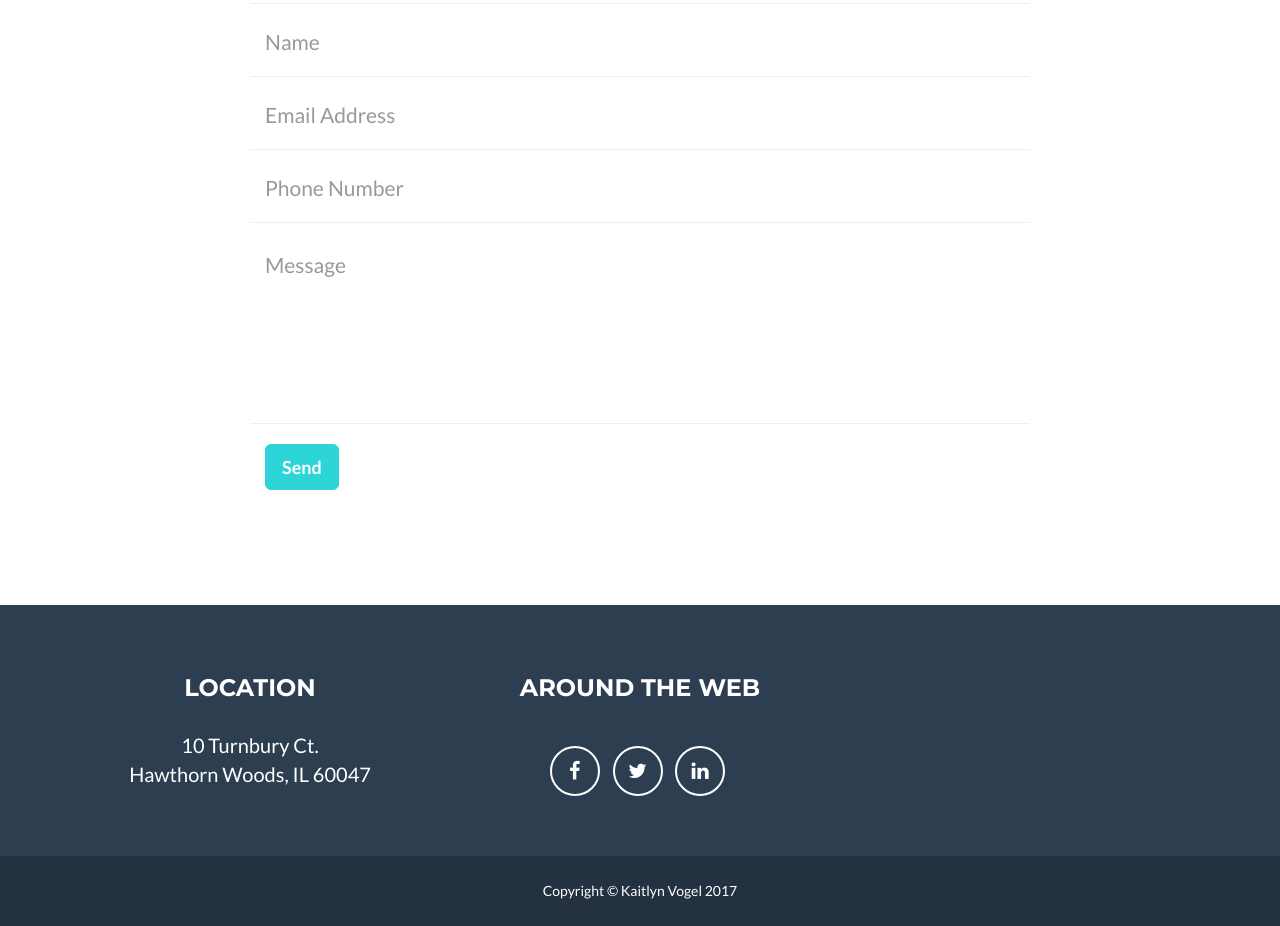
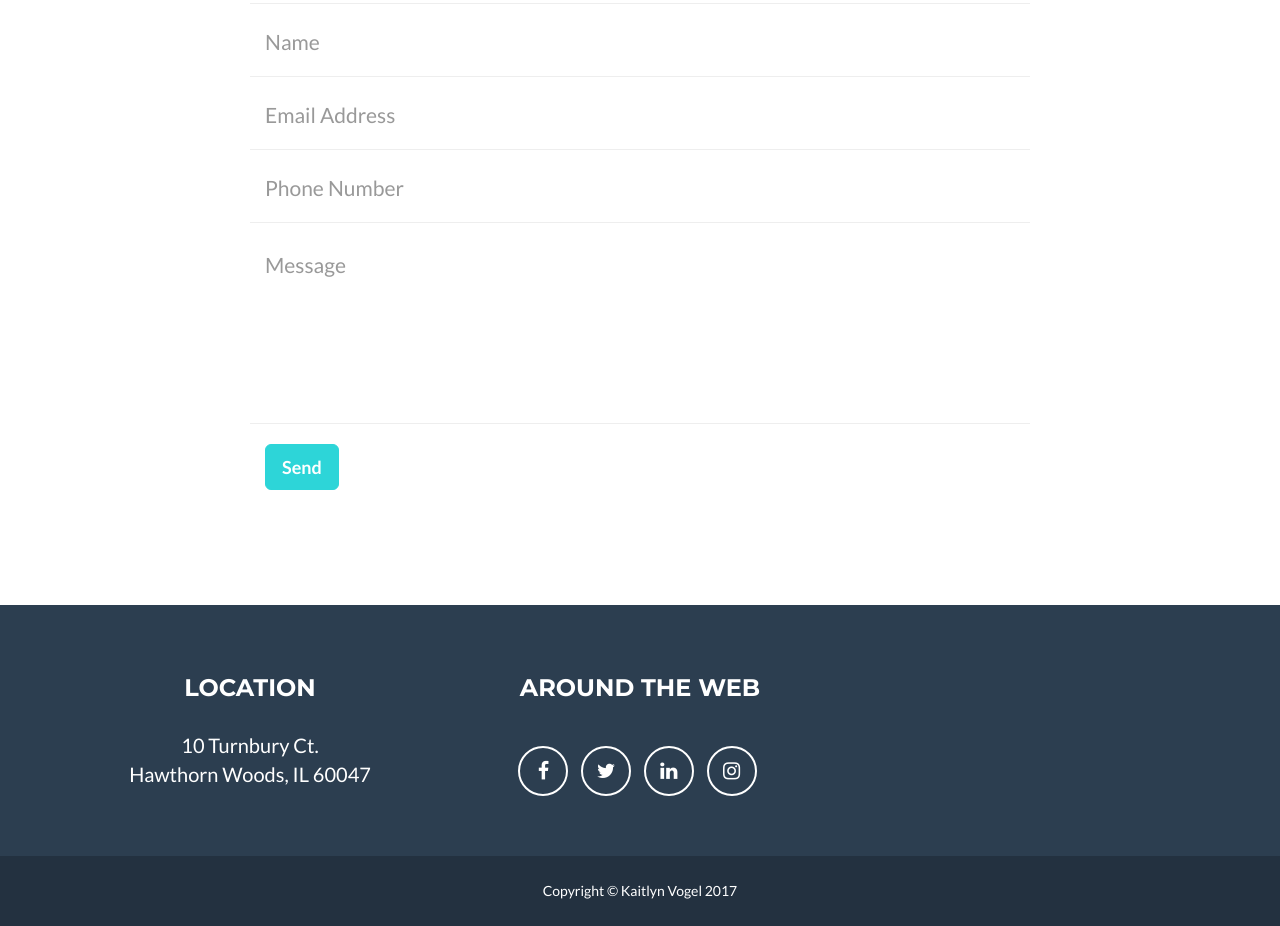
Before and after one commit to katevogie/kaitlynvogel, a website: page index.html in a window 1280 px wide. Shown: the part 2387-3313 px from the top of the page. Drawn offline with nearby package versions, Linux system fonts and the light colour scheme.

Commit message:
Update index.html

```diff
--- a/index.html
+++ b/index.html
@@ -259,6 +259,9 @@
                             </li>
                             <li>
                                 <a href="#" class="btn-social btn-outline"><span class="sr-only">Linked In</span><i class="fa fa-fw fa-linkedin"></i></a>
+                            </li>
+                             <li>
+                                <a href="#" class="btn-social btn-outline"><span class="sr-only">Instagram</span><i class="fa fa-fw fa-instagram"></i></a>
                             </li>
                         </ul>
                     </div>
```
